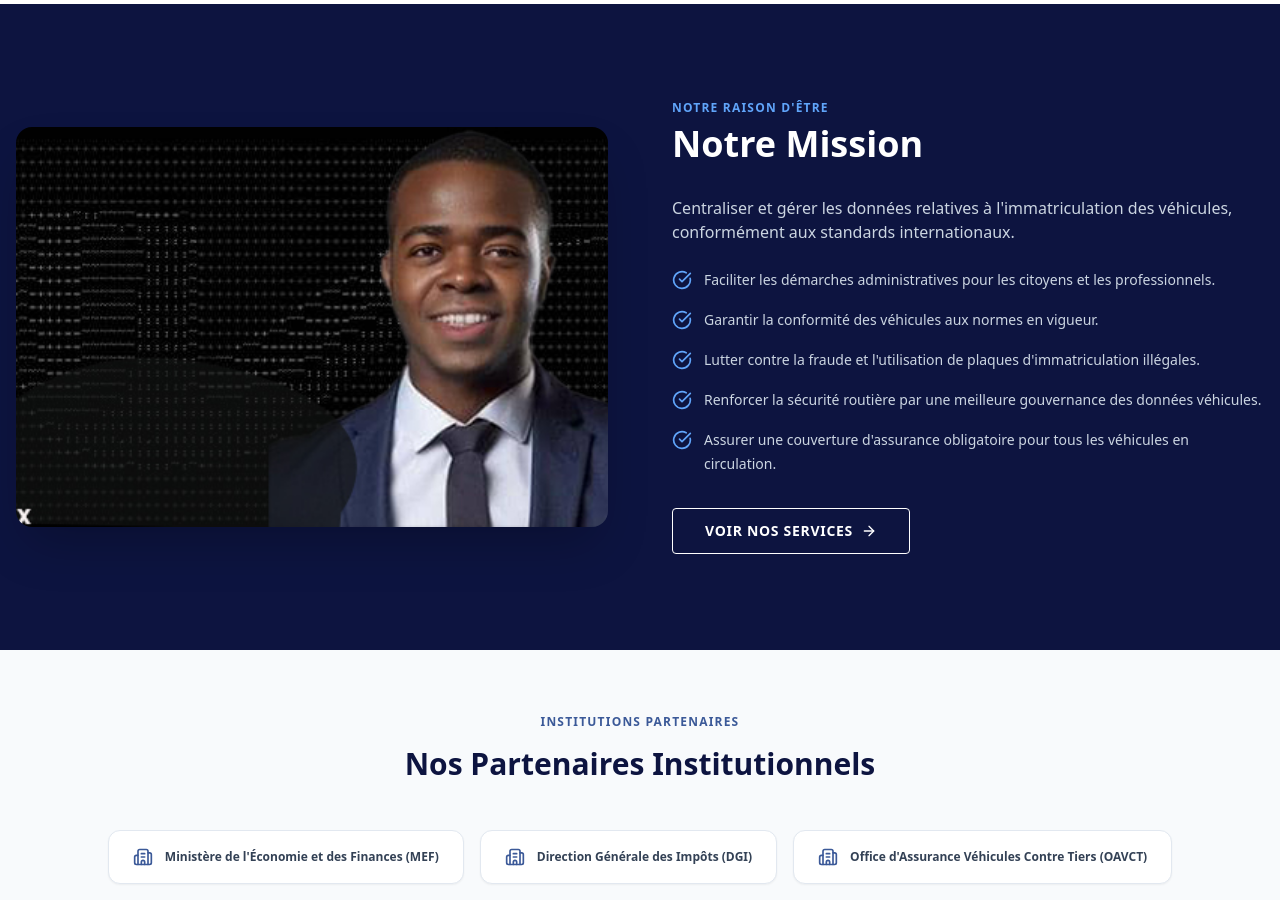
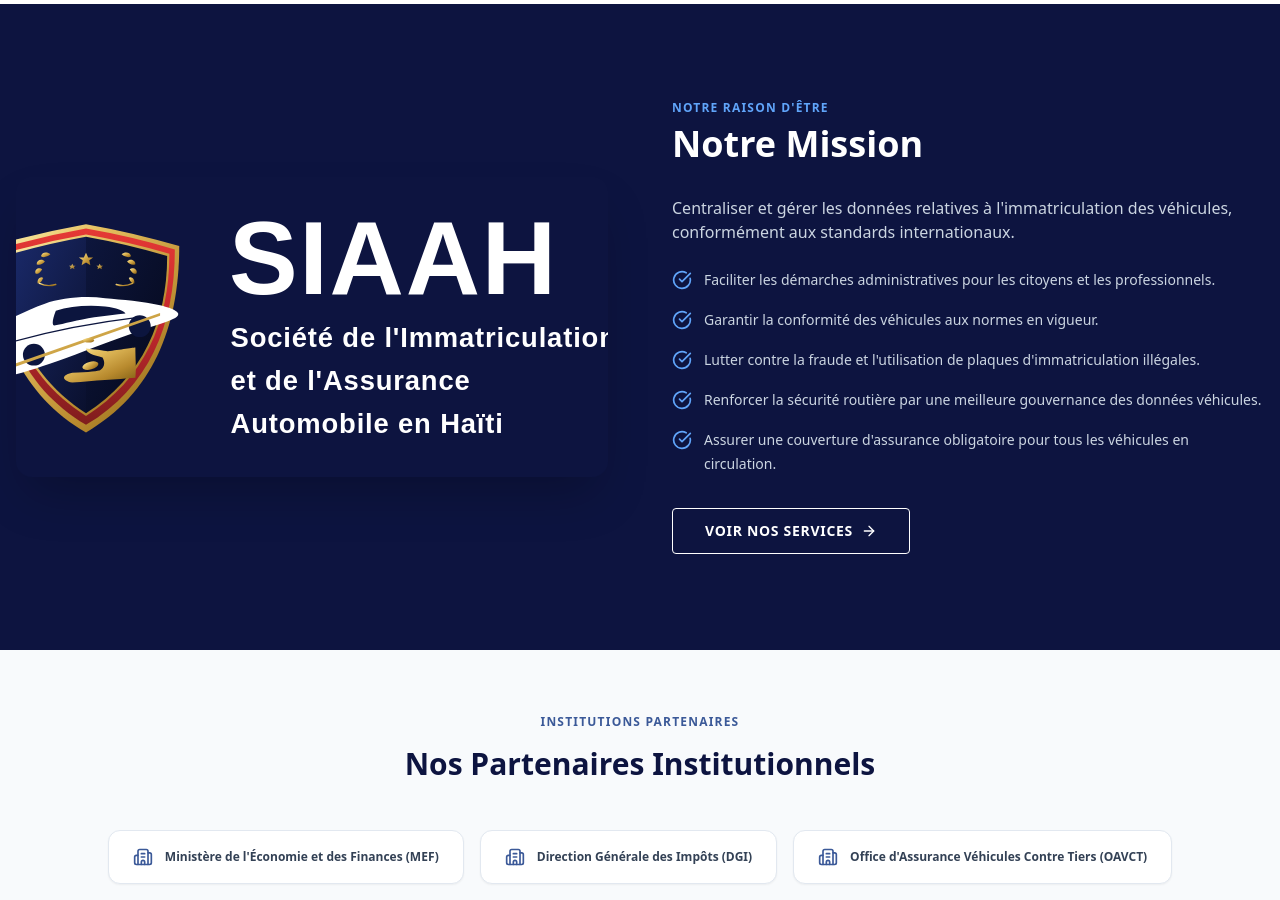
Before and after one commit to StephLaine/siaah, a React app in the folder frontend/: page /about in a window 1280 px wide. Shown: the part 1320-2220 px from the top of the page. Built offline with nearby package versions, Linux system fonts and the light colour scheme; no server answers; the HTML template or start-up script is replaced by a standard one.

Commit message:
new changes

```diff
--- a/frontend/src/pages/About.jsx
+++ b/frontend/src/pages/About.jsx
@@ -165,9 +165,9 @@ const About = () => {
                             className="lg:w-1/2"
                         >
                             <img
-                                src="src/assets/images/OIP (19) copy.jpg"
+                                src="../images/logo_siaah_white.svg"
                                 alt="Notre Mission"
-                                className="rounded-2xl shadow-2xl w-full h-[400px] object-cover"
+                                className="rounded-2xl shadow-2xl w-full h-[300px] object-cover"
                             />
                         </motion.div>
                     </div>
--- a/frontend/src/pages/Home.jsx
+++ b/frontend/src/pages/Home.jsx
@@ -128,7 +128,8 @@ const Home = () => {
                             </div>
                         </div>
                         <div className="lg:w-1/2">
-                            <img src="https://images.unsplash.com/photo-1460925895917-afdab827c52f?auto=format&fit=crop&q=80&w=1200" alt="About" className="rounded-2xl shadow-xl w-full h-[350px] object-cover" />
+
+                            <img src="src/assets/images/Liscence.png" alt="About" className="rounded-2xl shadow-xl w-full h-[350px] object-cover" />
                         </div>
                     </div>
                 </div>
@@ -151,7 +152,7 @@ const Home = () => {
                             </div>
                         </div>
                         <div className="lg:w-1/2">
-                            <img src="https://images.unsplash.com/photo-1460925895917-afdab827c52f?auto=format&fit=crop&q=80&w=1200" alt="Mission" className="rounded-2xl shadow-xl w-full h-[350px] object-cover" />
+                            <img src="images/logo_siaah_main.svg" alt="Mission" className="rounded-2xl shadow-xl w-full h-[350px] object-cover" />
                         </div>
                     </div>
                 </div>
```
